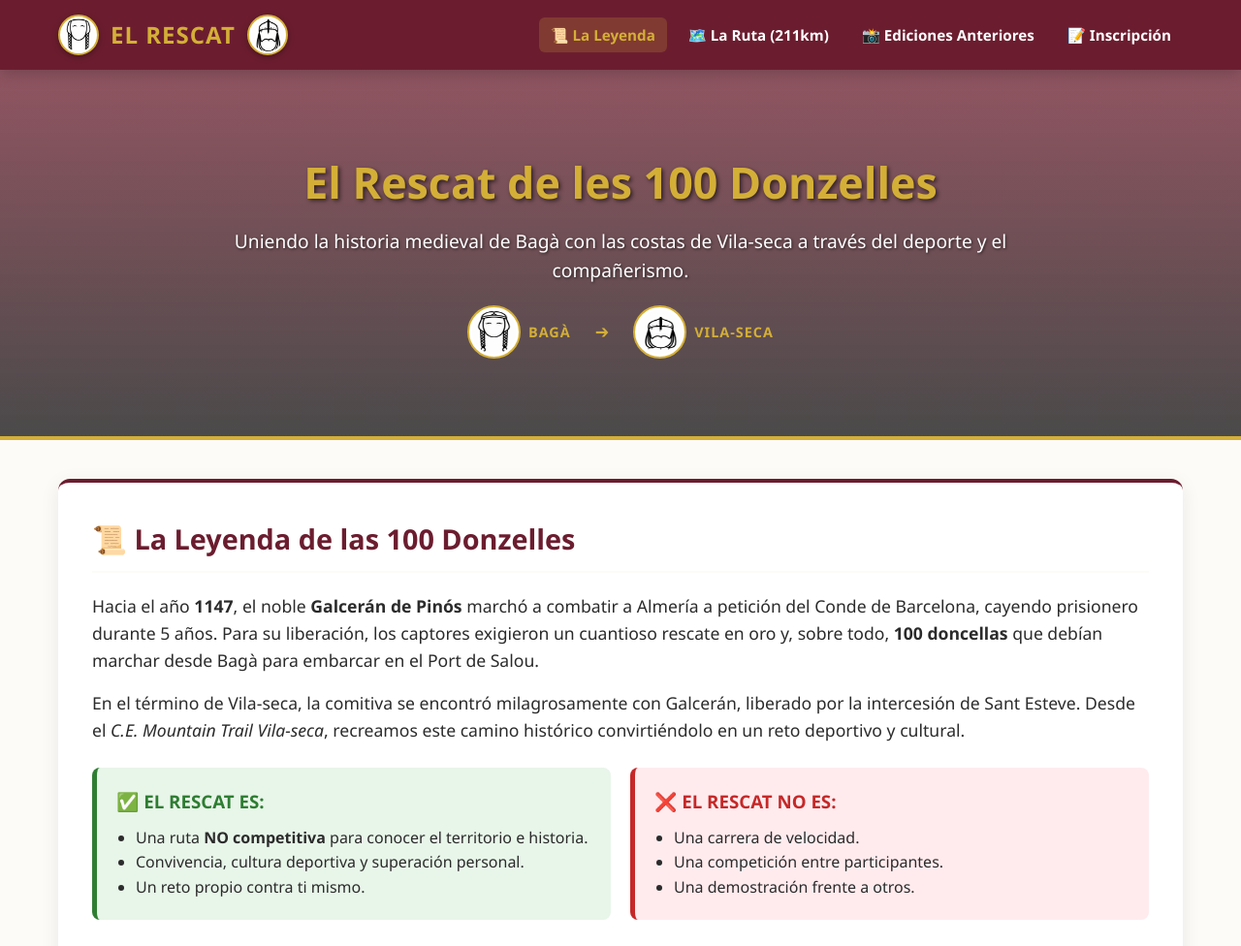
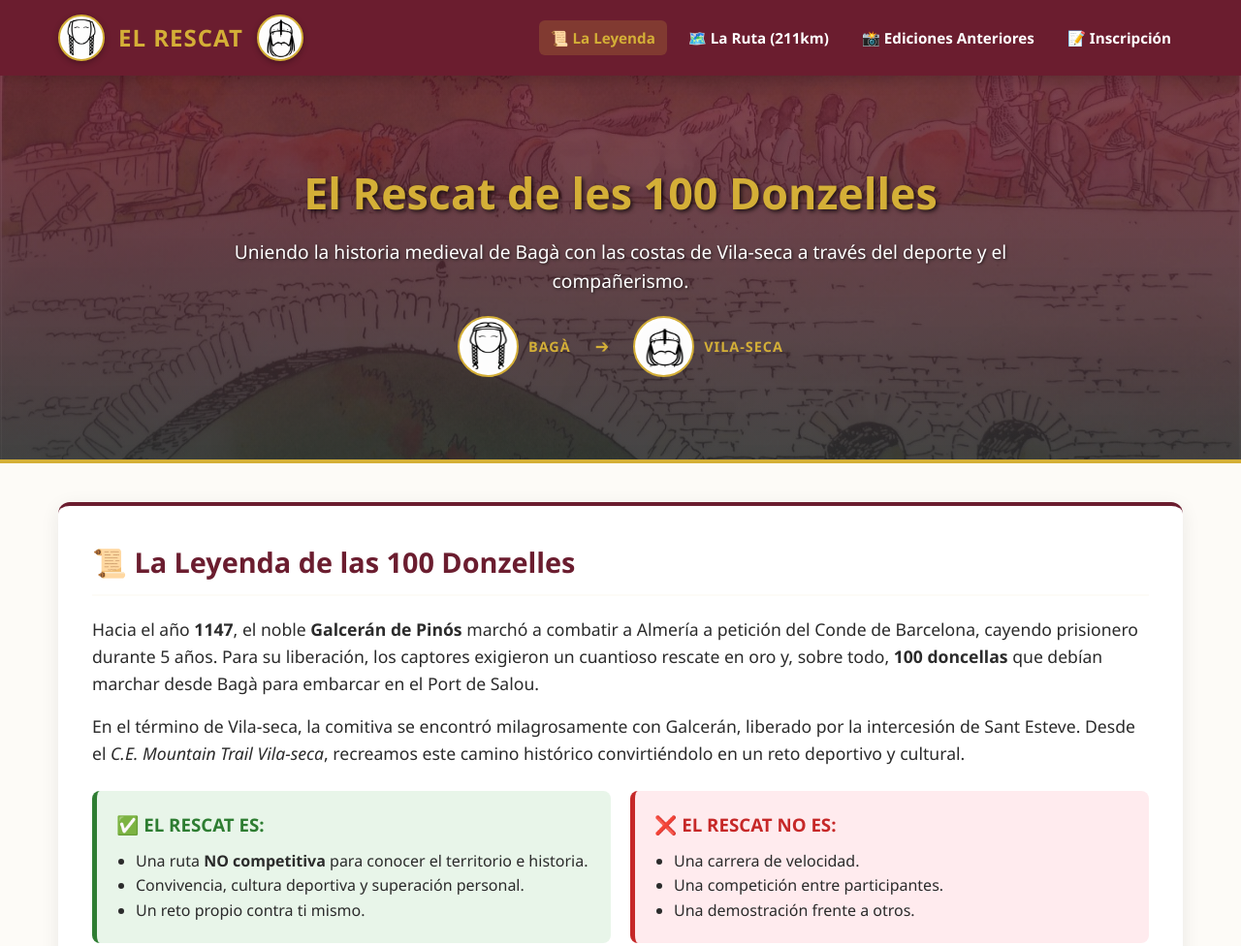
Before and after one commit to gg197511/El_Rescat, a plain HTML site: page index.html in a window 1280 px wide. Shown: the top 976 px of the page at 97% size. Drawn offline with Linux system fonts and the light colour scheme.

Commit message:
Add files via upload

```diff
--- a/index.html
+++ b/index.html
@@ -49,7 +49,7 @@
     .logo-title {
       display: flex;
       align-items: center;
-      gap: 12px;
+      gap: 14px;
     }
 
     .logo-title h1 {
@@ -58,10 +58,10 @@
       letter-spacing: 1px;
     }
 
-    /* SELLOS CORPORATIVOS EN CABECERA */
+    /* SELLOS CORPORATIVOS EN CABECERA (+15% DE TAMAÑO: 48px) */
     .brand-seal {
-      width: 42px;
-      height: 42px;
+      width: 48px;
+      height: 48px;
       border-radius: 50%;
       border: 2px solid var(--secondary-color);
       background-color: #ffffff;
@@ -98,12 +98,12 @@
       color: var(--secondary-color);
     }
 
-    /* BANNER HERO PANORÁMICO CON SELLOS */
+    /* BANNER HERO PANORÁMICO CON IMAGEN 'pont de la vila.jpg' */
     .hero {
-      background: linear-gradient(rgba(107, 29, 47, 0.75), rgba(43, 43, 43, 0.85)), url('CabeceraRescat.jpg') center/cover no-repeat;
+      background: linear-gradient(rgba(107, 29, 47, 0.8), rgba(43, 43, 43, 0.85)), url('pont de la vila.jpg') center/cover no-repeat;
       color: white;
       text-align: center;
-      padding: 80px 20px;
+      padding: 85px 20px;
       border-bottom: 4px solid var(--secondary-color);
     }
 
@@ -111,14 +111,14 @@
       font-size: 2.8rem;
       color: var(--secondary-color);
       margin-bottom: 10px;
-      text-shadow: 2px 2px 4px rgba(0,0,0,0.6);
+      text-shadow: 2px 2px 4px rgba(0,0,0,0.7);
     }
 
     .hero p {
       font-size: 1.2rem;
       max-width: 800px;
       margin: 0 auto;
-      text-shadow: 1px 1px 3px rgba(0,0,0,0.6);
+      text-shadow: 1px 1px 3px rgba(0,0,0,0.7);
     }
 
     .hero-seals {
@@ -132,7 +132,7 @@
     .hero-seal-item {
       display: flex;
       align-items: center;
-      gap: 8px;
+      gap: 10px;
       font-size: 0.9rem;
       color: var(--secondary-color);
       font-weight: 600;
@@ -140,9 +140,10 @@
       letter-spacing: 1px;
     }
 
+    /* SELLOS EN HERO (+15% DE TAMAÑO: 63px) */
     .hero-seal-img {
-      width: 55px;
-      height: 55px;
+      width: 63px;
+      height: 63px;
       border-radius: 50%;
       border: 2px solid var(--secondary-color);
       background: white;
@@ -334,7 +335,7 @@
     </div>
   </header>
 
-  <!-- BANNER HERO CON POLOS DE LA RUTA -->
+  <!-- BANNER HERO CON FONDO DEL PONT DE LA VILA -->
   <section class="hero">
     <h2>El Rescat de les 100 Donzelles</h2>
     <p>Uniendo la historia medieval de Bagà con las costas de Vila-seca a través del deporte y el compañerismo.</p>
```
